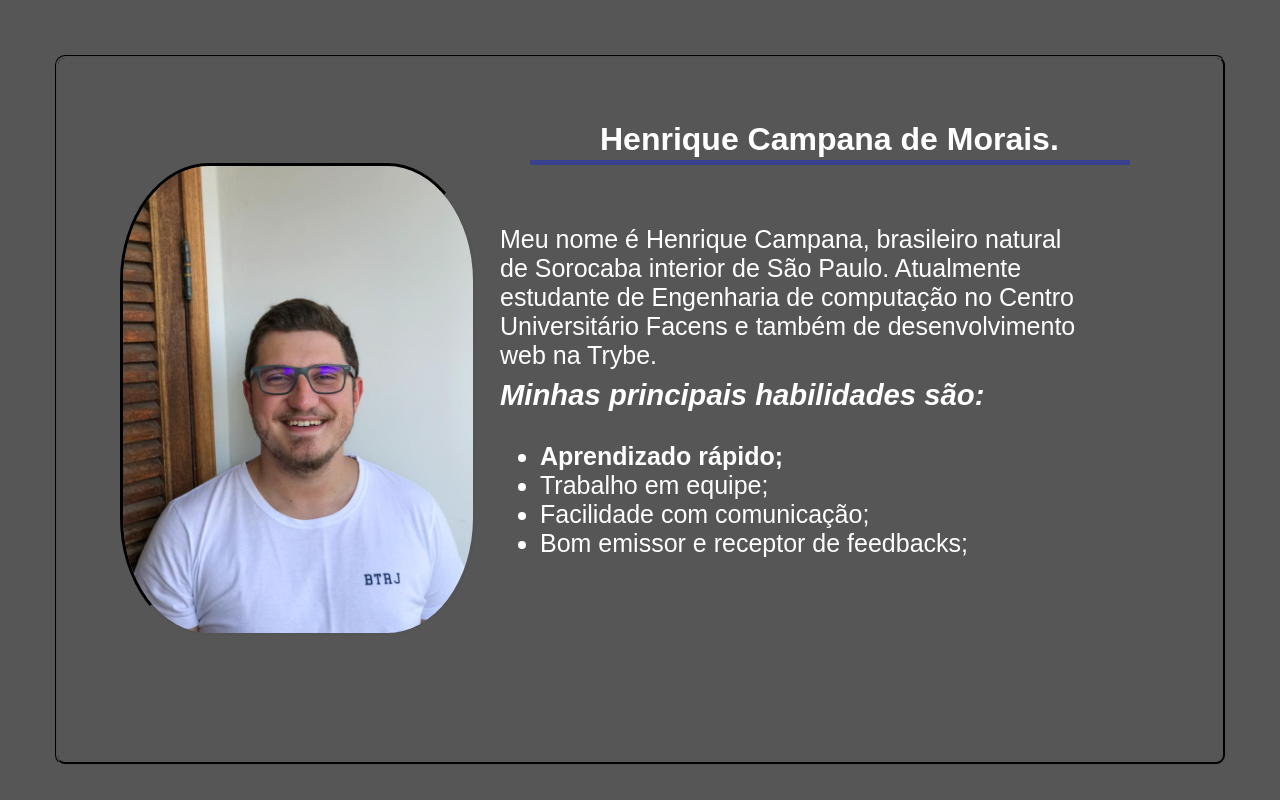
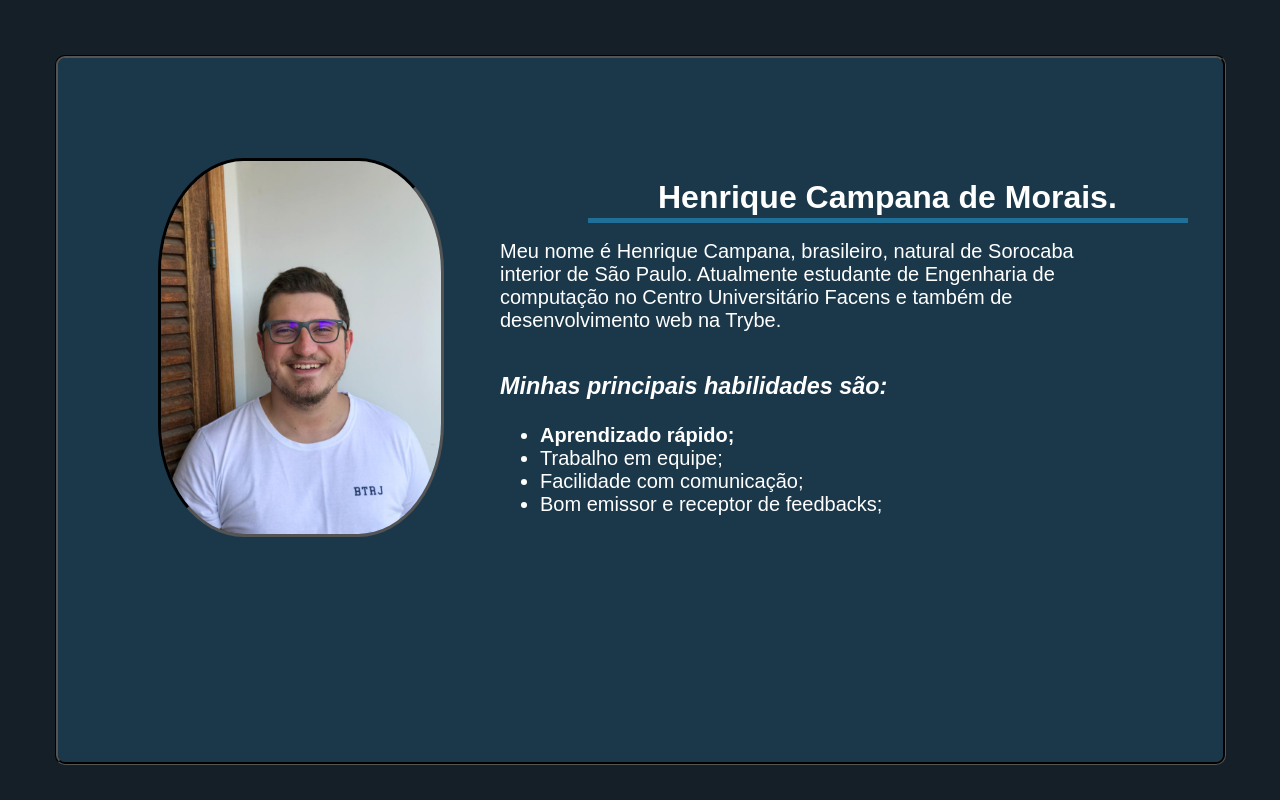
Before and after one commit to Campanaaa/Campanaaa.github.io, a plain HTML site: page index.html in a window 1280 px wide. Drawn offline with Linux system fonts and the light colour scheme.

Commit message:
Muda paleta de cores

```diff
--- a/estilo.css
+++ b/estilo.css
@@ -1,17 +1,17 @@
 body {
-  background-color:rgb(87, 86, 86);
   margin: 50px;
   margin-right: 100px;
+  background-color: #141f27;
 }
 
-#bloco {
-  position: absolute;
+.bloco {
+  position: fixed;
   left: 50px;
   right: 50px;
   top: 50px;
   width: 91%;
   height: 88%;
-  background: rgba(88, 88, 90, 0);
+  background-color:#1b384a;
   border-style:groove;
   border-radius: 10px;
   border-color: black;
@@ -32,22 +32,23 @@ h1 {
   top: 160px;
   width: 600px;
   height: 5px;
-  background: rgba(0, 26, 255, 0.336);
+  background: #206f98;
 }
 
 #foto {
-  position: absolute;
-  border-radius: 25%;
+  position: relative;
+  border-radius: 30%;
   border-style: inset;
   border-width: medium;
   border-color: rgb(0, 0, 0);
-  margin-left: 70px;
-  margin-top: 3cm;
-  width: 350px;
+  margin: 50px;
+  margin-top: 100px;
+  margin-left: 100px;
+  width: 280px;
 }
 
 .texto{
-  font-size: 25px;
+  font-size: 20px;
   font-family: Arial, Helvetica, sans-serif;
   color: white;
 }
@@ -56,7 +57,7 @@ h1 {
   padding-right: 5cm;
   position: absolute;
   left: 500px;
-  top: 200px;
+  top: 220px;
 }
 
 #habilidades{
--- a/index.html
+++ b/index.html
@@ -6,19 +6,18 @@
     <link rel="stylesheet" href="estilo.css" />
   </head>
   <body>
-    <div id="bloco"></div>
-    <div>
+    <div class="bloco">
       <h1>Henrique Campana de Morais.</h1>
       <div id="retangulo"></div>
       <img
-        id="foto"
-        src="Minha_imagem.jpeg"
-        alt="Henrique Campana com camisa simples e fundo branco e marrom"
+      id="foto"
+      src="Minha_imagem.jpeg"
+      alt="Henrique Campana com camisa simples e fundo branco e marrom"
       />
     </div>
     <div class="texto">
       <p id="bio">
-        Meu nome é Henrique Campana, brasileiro natural de Sorocaba interior de
+        Meu nome é Henrique Campana, brasileiro, natural de Sorocaba interior de
         São Paulo. Atualmente estudante de Engenharia de computação no Centro
         Universitário Facens e também de desenvolvimento web na Trybe.
       </p>
```
